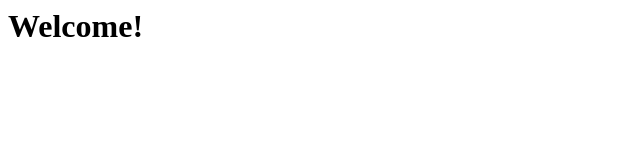
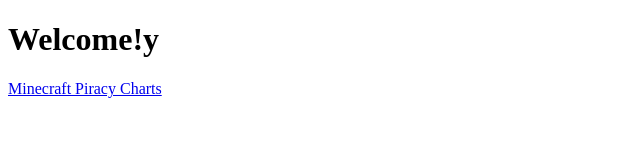
Before and after one commit to jsliva371/1030FinalProject, a plain HTML site: page index.html in a window 1280 px wide. Shown: the whole page, without its empty margins (0-640 px from the left). Drawn offline with Linux system fonts and the light colour scheme.

Commit message:
Update index.html

```diff
--- a/index.html
+++ b/index.html
@@ -1,4 +1,13 @@
-<h1>Welcome!</h1>
+<!DOCTYPE html>
+<html>
+   <head>
+      <title>Final Project</title>
+   </head>
 
-
-<a href= "https://jsliva371.github.io/Minecraft%20Pirating%20-%20charts.pdf"><Minecraft Piracy Data Charts</a>
+   <body>
+      <h1>Welcome!y</h1>
+      <p>
+         <a href="https://jsliva371.github.io/Minecraft%20Pirating%20-%20charts.pdf">Minecraft Piracy Charts</a>
+      </p>
+   </body>
+</html>
```
